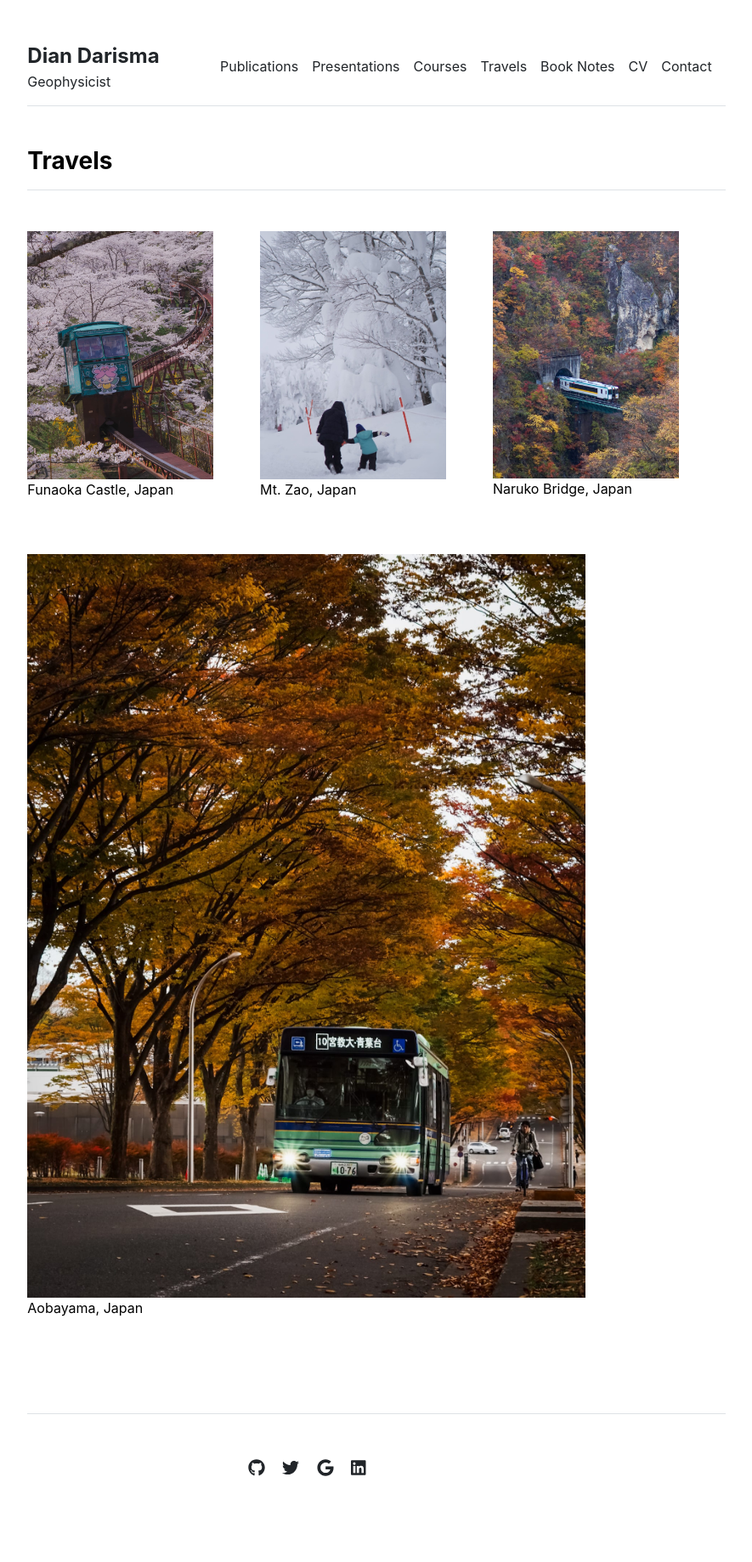
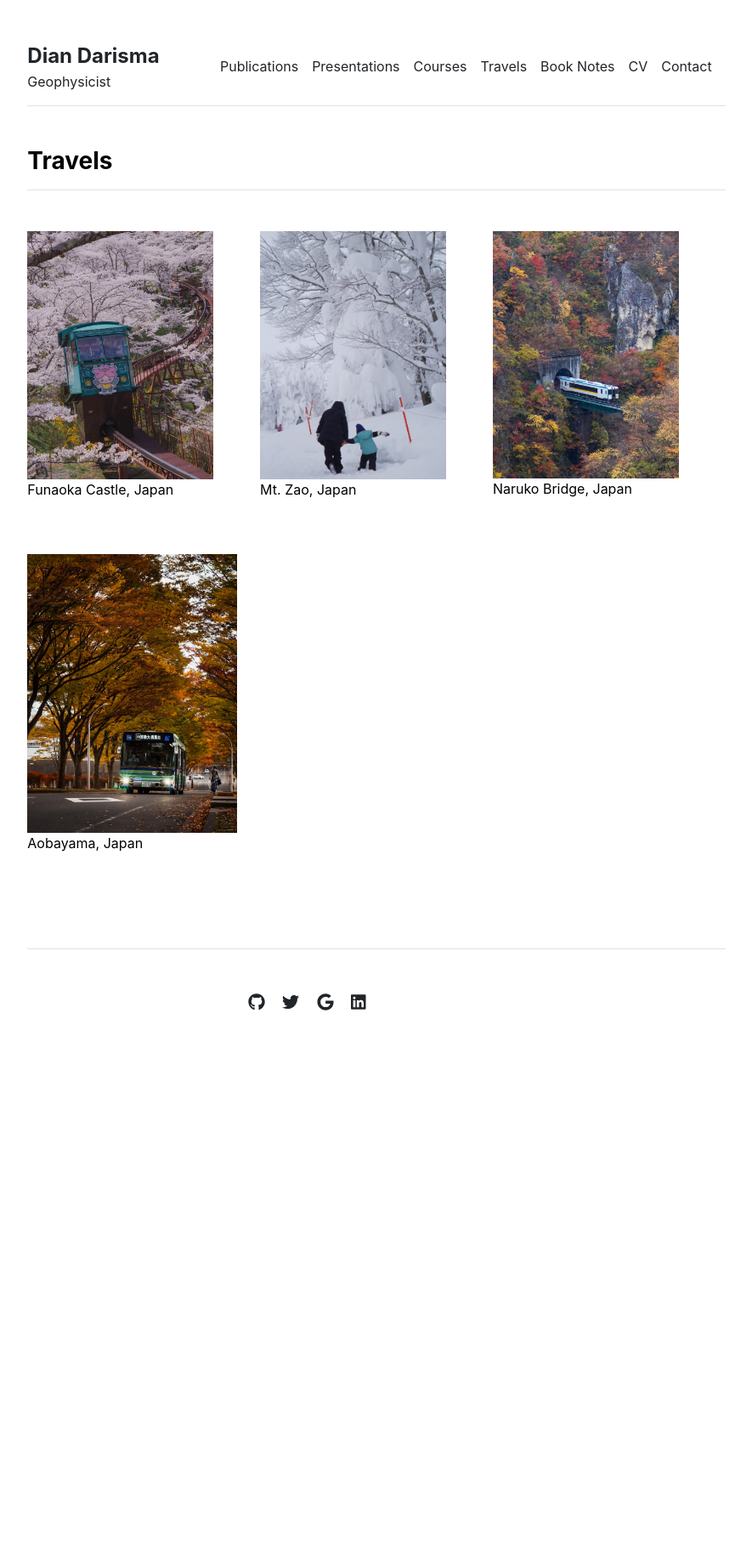
Before and after one commit to diandarisma/diandarisma.github.io, a Jekyll site: the page built from travels.md, in a window 1280 px wide. Shown: the whole page at 85% size, without its empty margins (197-1082 px from the left). Built offline with Jekyll 4.4.1, drawn with Linux system fonts in a browser that asks for light colours; after the commit the page ends 1291 px from its top, so only the background shows below that.

Commit message:
Update travels.html

```diff
--- a/_includes/travels.html
+++ b/_includes/travels.html
@@ -29,7 +29,7 @@
       </div>
       <div class="image-container">
         <figure>
-          <img src="/assets/img/travel/aoba.jpeg" alt="aoba" width="80%">
+          <img src="/assets/img/travel/aoba.jpeg" alt="aoba" width="30%">
           <figcaption>Aobayama, Japan</figcaption>
         </figure>
       </div>
```
